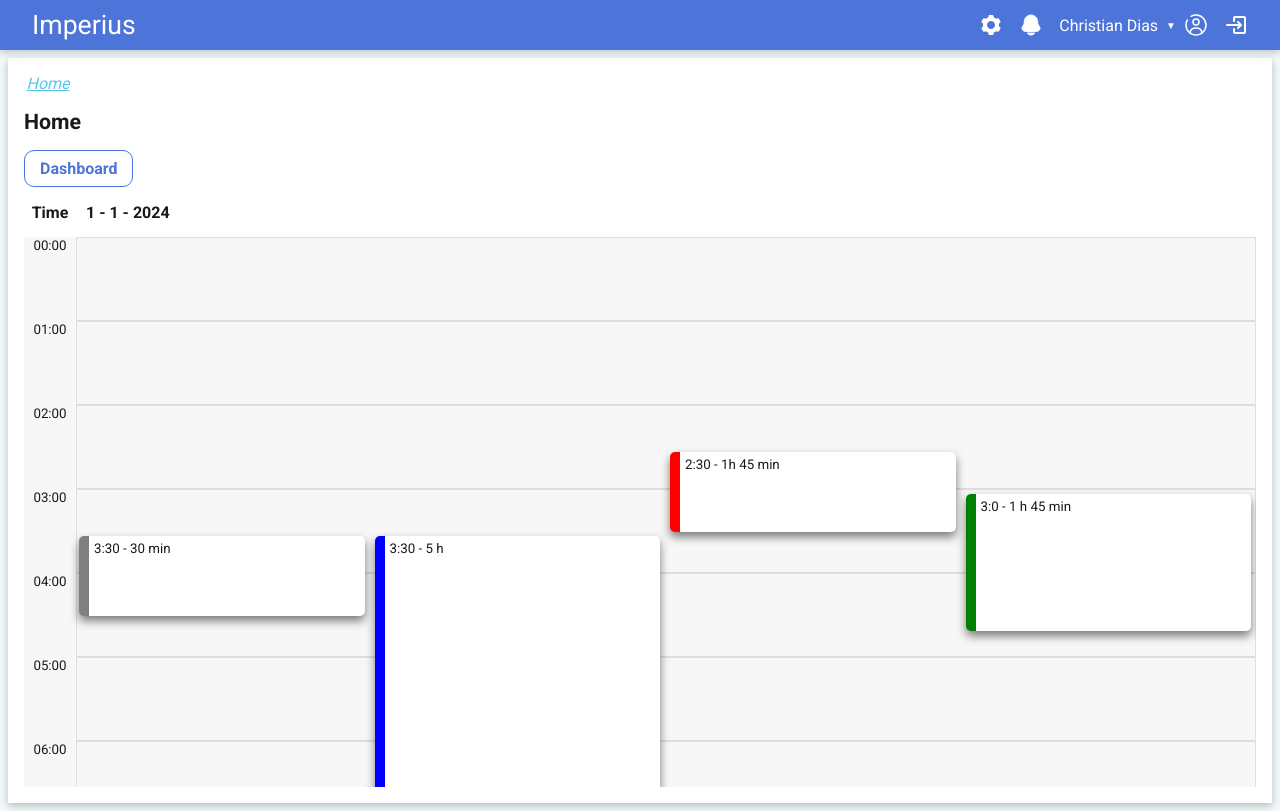
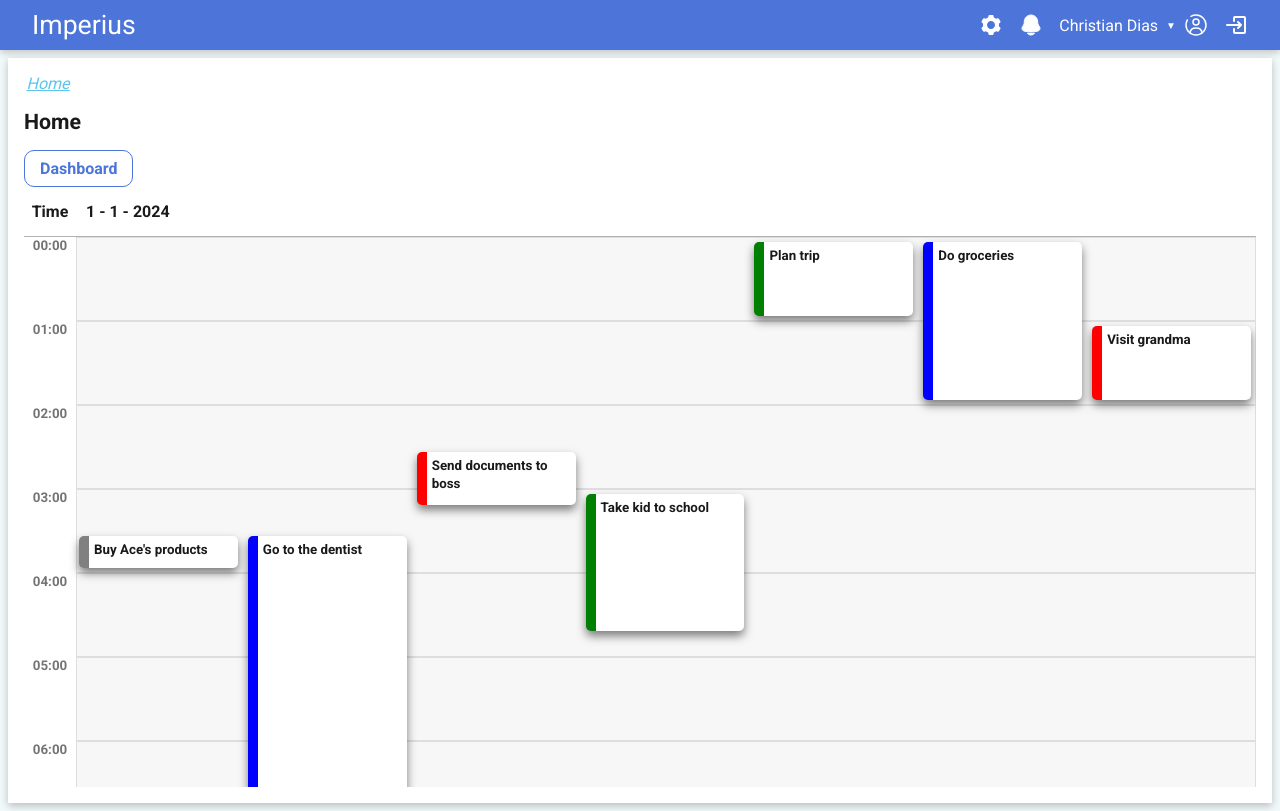
Before and after one commit to christianltdias/app, a Next.js app: page / in a window 1280 px wide. Built offline with nearby package versions, Linux system fonts and the light colour scheme.

Commit message:
Event display is done

```diff
--- a/components/calendar/calendar.tsx
+++ b/components/calendar/calendar.tsx
@@ -33,37 +33,45 @@ export default function Calendar({view = CalendarView.Day}: CalendarProps) {
         {
           startDate: new Date(2024, 1, 7, 3, 30 ,0),
           endDate: new Date(2024, 1, 7, 4, 0 ,0),
-          title: "30 min",
+          title: "Buy Ace's products",
           type: "default",
         },
         {
           startDate: new Date(2024, 1, 7, 3, 30 ,0),
           endDate: new Date(2024, 1, 7, 8, 30 ,0),
-          title: "5 h",
+          title: "Go to the dentist",
           type: "low",
         },
         {
           startDate: new Date(2024, 1, 7, 2, 30 ,0),
           endDate: new Date(2024, 1, 7, 3, 15,0),
-          title: "1h 45 min",
+          title: "Send documents to boss",
           type: "important",
         },
         {
           startDate: new Date(2024, 1, 7, 3, 0 ,0),
           endDate: new Date(2024, 1, 7, 4, 45 ,0),
-          title: "1 h 45 min",
+          title: "Take kid to school",
           type: "medium",
         },
-        // {
-        //   startDate: new Date(2024, 1, 7, 3, 30 ,0),
-        //   endDate: new Date(2024, 1, 7, 4, 30 ,0),
-        //   title: "1 h"
-        // },
-        // {
-        //   startDate: new Date(2024, 1, 7, 3, 0 ,0),
-        //   endDate: new Date(2024, 1, 7, 5, 0 ,0),
-        //   title: "2 h"
-        // },
+        {
+          startDate: new Date(2024, 1, 7, 0, 0 ,0),
+          endDate: new Date(2024, 1, 7, 1, 0 ,0),
+          title: "Plan trip",
+          type: "medium",
+        },
+        {
+          startDate: new Date(2024, 1, 7, 0, 0 ,0),
+          endDate: new Date(2024, 1, 7, 2, 0 ,0),
+          title: "Do groceries",
+          type: "low",
+        },
+        {
+          startDate: new Date(2024, 1, 7, 1, 0 ,0),
+          endDate: new Date(2024, 1, 7, 2, 0 ,0),
+          title: "Visit grandma",
+          type: "important",
+        },
       ]}/>
     </div>
   );
--- a/components/calendar/event/calendar.event.module.sass
+++ b/components/calendar/event/calendar.event.module.sass
@@ -4,9 +4,19 @@
   box-shadow: 0px 5px 10px 0px rgba(0, 0, 0, 0.5)
   font-size: 10pt
   border-radius: 5px
-  padding: 5px
   box-sizing: border-box
   cursor: pointer
+  display: flex
+  flex-direction: column
+  padding: 5px
+  justify-content: top
+  align-content: center
+
+  p
+    margin: 0
+    height: 20px
+    line-height: 18px
+    font-weight: bold
 
   &:hover
     transform: translateY(-5px)
--- a/components/calendar/event/calendar.event.tsx
+++ b/components/calendar/event/calendar.event.tsx
@@ -12,14 +12,12 @@ export type EventProps = {
   events: Array<EventType>;
   factor: 1 | 2 | 4;
   height: number;
-  border: number;
   margin: number;
 };
 
 export default function Event({
   events,
   height,
-  border,
   margin,
   factor,
 }: EventProps) {
@@ -34,19 +32,24 @@ export default function Event({
 
   const getHeight = (event: EventType) => {
     const minutes = getMinutes(event.startDate, event.endDate);
-    var eventSize = ((height + 2 * border) * factor) * (minutes / 60) - 2 * margin;
-    return `max(${eventSize}px, ${height}px)`
+    var eventSize = (height * factor) * (minutes / 60) - 2 * margin;
+    return eventSize
   };
 
   const getTop = (event: EventType) => {
     const minutes = getMinutes(new Date(event.startDate.getFullYear(), event.startDate.getMonth(), event.startDate.getDate()), event.startDate);
-    return ((height + 2 * border) * factor) * (minutes / 60) + margin;
+    return (height * factor) * (minutes / 60) + margin;
   };
 
   const getOffset = (index: number) => {
     return `calc(${index} * (${width} + 2 * ${margin}px) + ${margin}px)`
   }
 
+  const test = (initialDate: Date, finalDate: Date) => {
+    const minutes = getMinutes(initialDate, finalDate);
+    const hours = Math.floor(minutes / 60);
+    return `duration: ${hours} hour(s) and ${minutes % 60} minute(s)`
+  }
   return (
     <>
       {events.map((event, index) => {
@@ -61,7 +64,7 @@ export default function Event({
             }}
             className={concatStyles(styles["calendar-event"], styles[event.type])}
           >
-            {event.startDate.getHours()}:{event.startDate.getMinutes()} - {event.title}
+            <p>{event.title}</p>
           </div>
         );
       })}
--- a/components/calendar/views/calendar.day.view.tsx
+++ b/components/calendar/views/calendar.day.view.tsx
@@ -68,7 +68,7 @@ export default function CalendarDayView({ currentDay, events, cellHeight = 80 }:
         <table className={styles["calendar-day-table"]}>
           <thead>
             <tr className={styles["calendar-day-header"]}>
-              <th style={{backgroundColor: 'white'}}>Time</th>
+              <th className={styles["calendar-day-time-title"]}>Time</th>
               <th align="left" className={styles["calendar-day-title"]}>
                 {currentDay.day} - {currentDay.month} - {currentDay.year}
               </th>
@@ -91,7 +91,8 @@ export default function CalendarDayView({ currentDay, events, cellHeight = 80 }:
           </tbody>
         </table>
         <div className={styles["calendar-events"]}>
-          <Event border={2} events={events} factor={factor} height={cellHeight} margin={5}/>
+          {/* <Event border={2} events={events} factor={factor} height={cellHeight} margin={5}/> */}
+          <Event events={events} factor={factor} height={cellHeight + 4} margin={5}/>
         </div>
       </div>
     </div>
--- a/components/calendar/views/calendar.view.module.sass
+++ b/components/calendar/views/calendar.view.module.sass
@@ -2,7 +2,7 @@
   width: 100%
   display: flex
   flex-direction: column
-  justify-content: start
+  justify-content: flex-start
   max-height: 600px
 
   .calendar-day-wrapper
@@ -31,12 +31,19 @@
       .calendar-day-body
         background-color: #f7f7f7
 
+      .calendar-day-time-title
+        border-bottom: 1px solid #9c9c9cc9
+
       .calendar-day-title
         padding: 10px
+        border-bottom: 1px solid #9c9c9cc9
 
       .calendar-day-tag
+        background-color: white
         text-align: center
         width: 50px
+        font-weight: bold
+        color: #4b4b4bc7
         font-size: 10pt
 
       .calendar-hour-both
```
